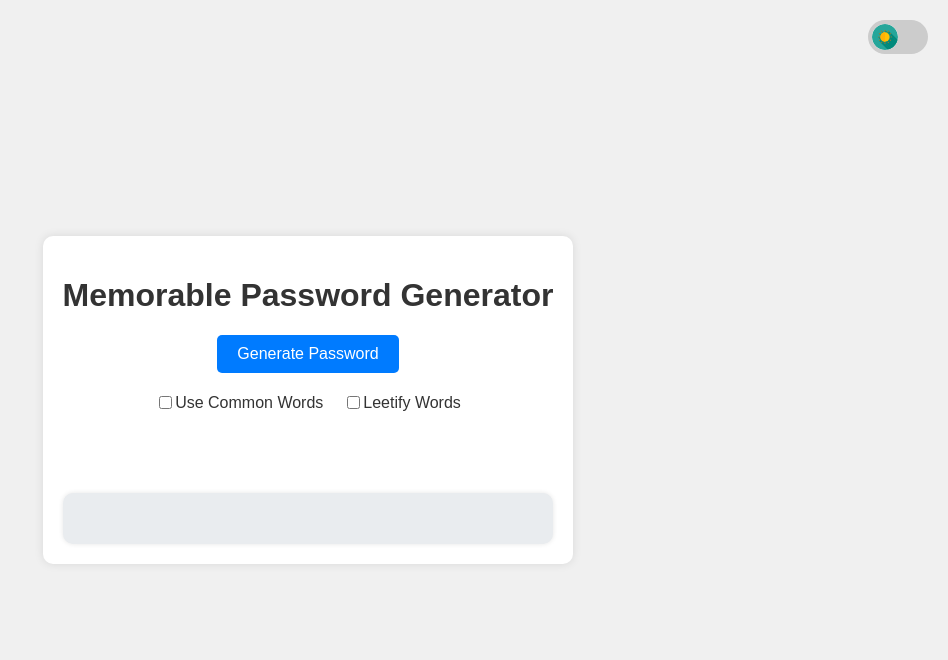
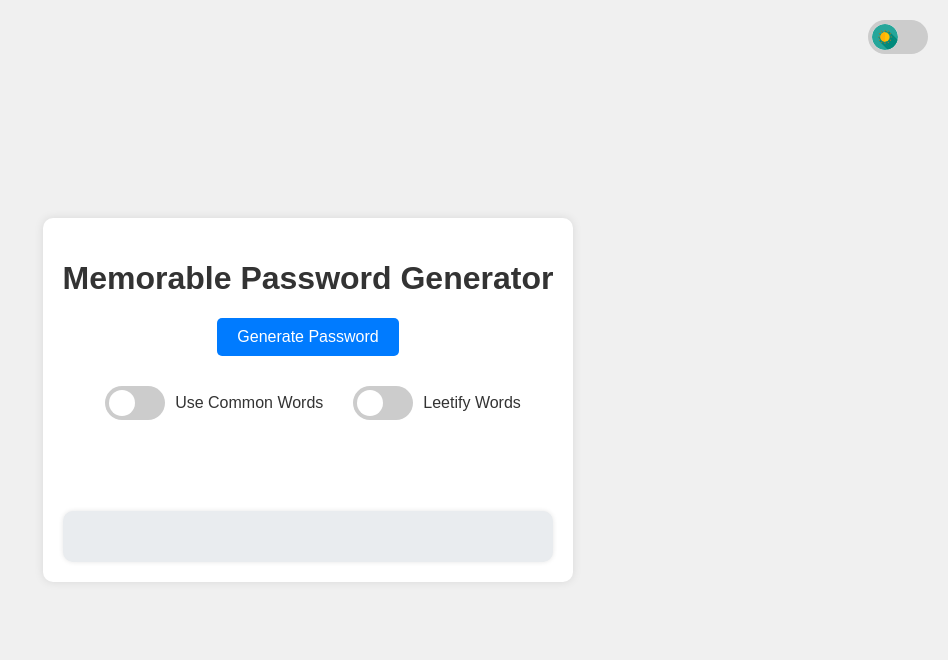
Before and after one commit to Cuzeth/memorable-password-generator, a Flask app: page / in a window 1280 px wide. Shown: the top 660 px of the page, without its empty margins (332-1280 px from the left). Run offline with Flask 3, Linux system fonts and the light colour scheme.

Commit message:
Change tick boxes to switches

```diff
--- a/static/css/style.css
+++ b/static/css/style.css
@@ -212,3 +212,25 @@ footer a {
 footer a:hover {
 	text-decoration: underline;
 }
+
+/* Additional Switch Toggles */
+.switch-toggle {
+	display: flex;
+	align-items: center;
+	margin: 10px 0;
+}
+
+.switch-toggle label {
+	margin-left: 10px;
+	color: var(--text-color);
+}
+
+.switch-toggle .slider-round:before {
+	background-image: none;
+	/* Remove sun/moon icons for additional switches */
+}
+
+input:checked+.slider-round:before {
+	transform: translateX(26px);
+	background-image: none;
+}
--- a/templates/index.html
+++ b/templates/index.html
@@ -29,17 +29,23 @@
 		<h1>Memorable Password Generator</h1>
 		<button onclick="generatePassword()">Generate Password</button>
 		<div class="toggles">
-			<div class="toggle">
-				<input type="checkbox" id="useCommon" name="useCommon">
+			<div class="switch-toggle">
+				<label class="switch">
+					<input type="checkbox" id="useCommon" name="useCommon">
+					<span class="slider-round"></span>
+				</label>
 				<label for="useCommon">Use Common Words</label>
 			</div>
-			<div class="toggle">
-				<input type="checkbox" id="leetify" name="leetify" onchange="toggleSlider(this.checked)">
+			<div class="switch-toggle">
+				<label class="switch">
+					<input type="checkbox" id="leetify" name="leetify" onchange="toggleSlider(this.checked)">
+					<span class="slider-round"></span>
+				</label>
 				<label for="leetify">Leetify Words</label>
 			</div>
 		</div>
 		<div class="slider" id="leetifySlider">
-			<label for="leetifyProbability">Leetify Probability: <span id="sliderValue">30%</span></label>
+			<label for="leetifyProbability">Leetify Amount: <span id="sliderValue">30%</span></label>
 			<input type="range" id="leetifyProbability" name="leetifyProbability" min="0" max="100" value="30"
 				oninput="updateSliderValue(this.value)">
 		</div>
```
